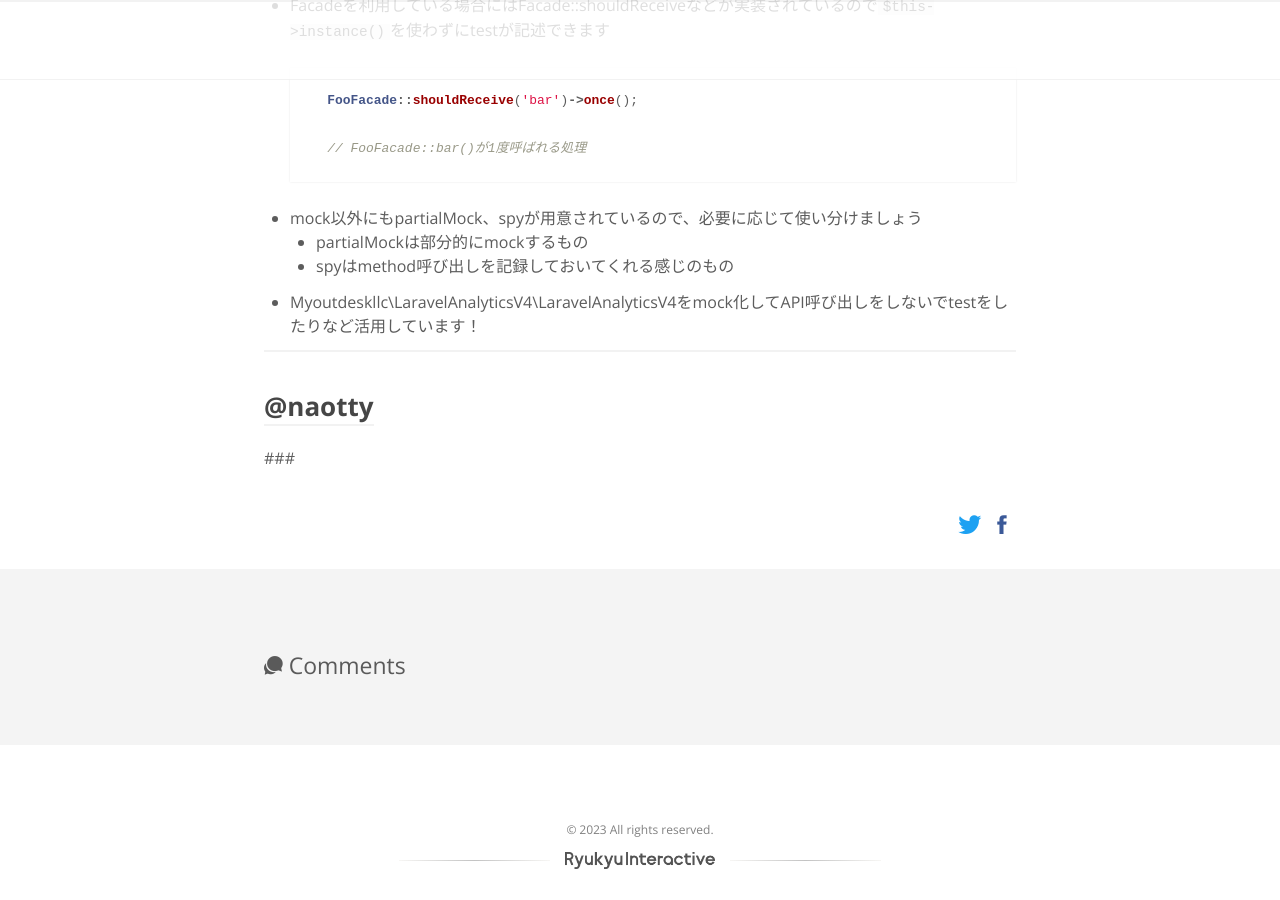
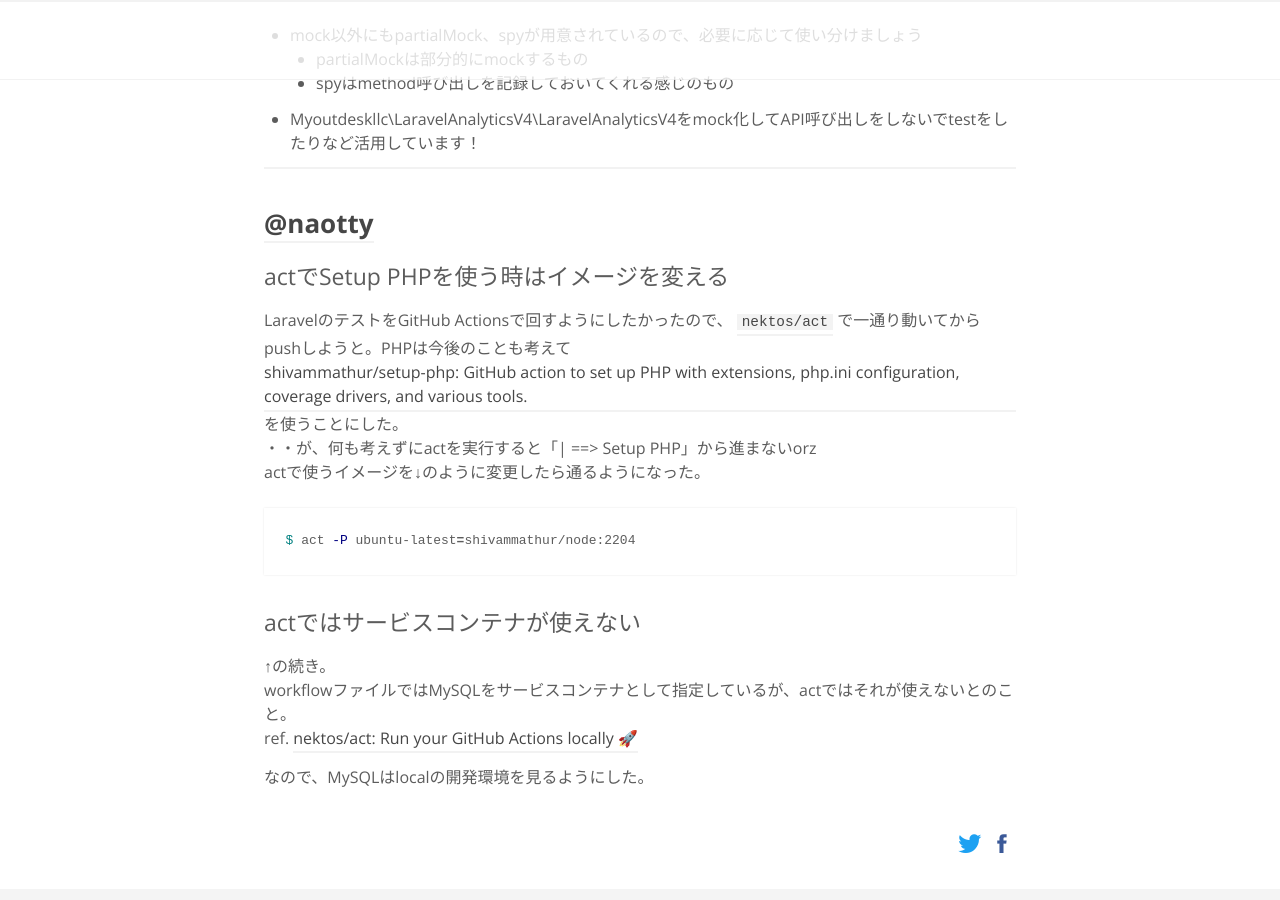
Before and after one commit to RyukyuInteractive/tech.ryukyu-i.co.jp, a Jekyll site: the page built from _posts/2023-05-19-tech-lunch.md, in a window 1280 px wide and 900 px high, scrolled down 2516 px. Built offline with Jekyll 4.4.1, drawn with Linux system fonts in a browser that asks for light colours; a script that is not in the unit is left out; comment, search, counter and statistics services are not loaded.

Commit message:
Update 2023-05-19-tech-lunch.md

````diff
--- a/_posts/2023-05-19-tech-lunch.md
+++ b/_posts/2023-05-19-tech-lunch.md
@@ -109,4 +105,18 @@
 ---
 
 ## [@naotty](https://github.com/naotty)
-###
+###  actでSetup PHPを使う時はイメージを変える
+LaravelのテストをGitHub Actionsで回すようにしたかったので、 [`nektos/act`](https://github.com/nektos/act) で一通り動いてからpushしようと。PHPは今後のことも考えて [shivammathur/setup\-php: GitHub action to set up PHP with extensions, php\.ini configuration, coverage drivers, and various tools\.](https://github.com/shivammathur/setup-php) を使うことにした。
+・・が、何も考えずにactを実行すると「| ==> Setup PHP」から進まないorz
+actで使うイメージを↓のように変更したら通るようになった。
+
+```shell
+$ act -P ubuntu-latest=shivammathur/node:2204
+```
+
+###  actではサービスコンテナが使えない
+↑の続き。
+workflowファイルではMySQLをサービスコンテナとして指定しているが、actではそれが使えないとのこと。
+ref. [nektos/act: Run your GitHub Actions locally 🚀](https://github.com/nektos/act#known-issues)
+
+なので、MySQLはlocalの開発環境を見るようにした。
````
Also changed, not shown: other parts of _posts/2023-05-19-tech-lunch.md (+0 -4 lines).
